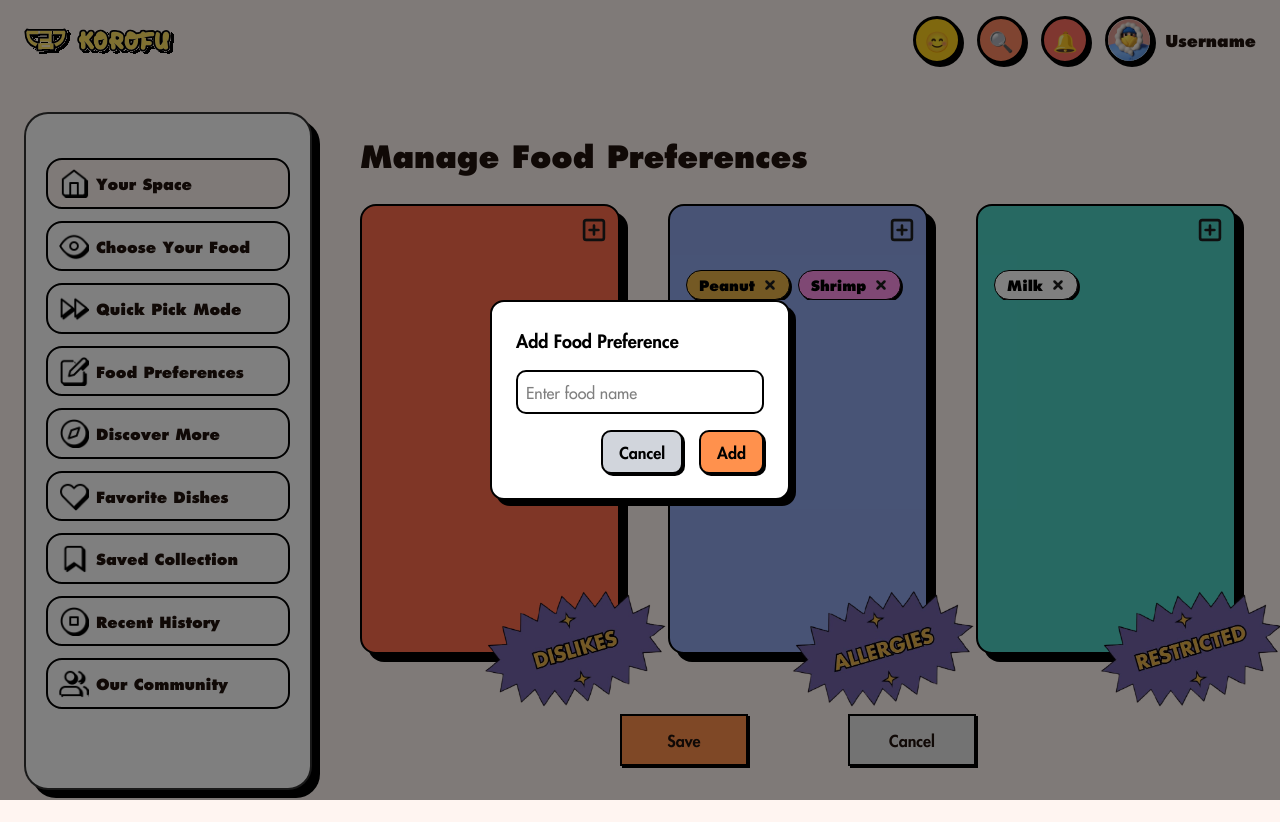
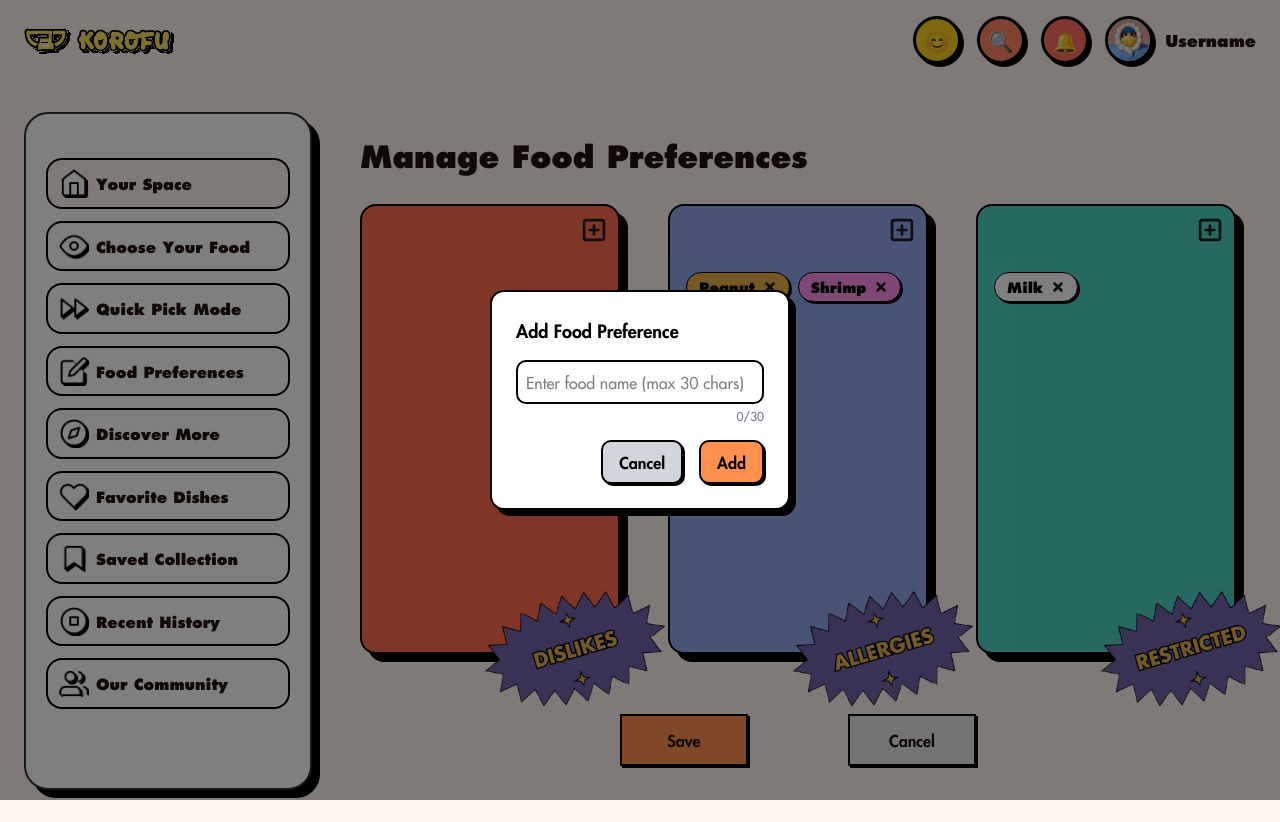
Before and after one commit to huytienlam/Korofu, a Next.js app in the folder frontend/: page /preferences in a window 1280 px wide. Both pictures are taken after a click on the element 594 px from the left and 230 px from the top of the page. Built offline with nearby package versions, Linux system fonts and the light colour scheme.

Commit message:
cải thiện nếu tag food quá dài, khắc phục bằng hiển thị tooltip và số lượng chữ tối đa được nhập

```diff
--- a/frontend/src/app/preferences/page.tsx
+++ b/frontend/src/app/preferences/page.tsx
@@ -50,10 +50,12 @@ export default function FoodPreferences() {
 
   const addFood = () => {
     if (modalValue.trim() && activeSetItems) {
+      // Trim and limit the text length
+      const trimmedName = modalValue.trim().slice(0, 30); // Limit to 30 characters
       const newColor = getNextColor();
       activeSetItems((prev) => [
         ...prev,
-        { name: modalValue.trim(), color: newColor },
+        { name: trimmedName, color: newColor },
       ]);
       setTotalCount((prev) => prev + 1);
       setModalOpen(false);
@@ -93,14 +95,15 @@ export default function FoodPreferences() {
         </div>
 
         {/* Tags Container */}
-        <div className="pt-12 flex flex-wrap gap-2 content-start overflow-y-auto cursor-pointer">
+        <div className="pt-12 flex flex-wrap gap-2 content-start overflow-y-auto">
           {items.map((item, index) => (
             <div
               key={index}
-              className="flex items-center px-3 py-1 rounded-full border border-black shadow-[2px_2px_0_#000] text-sm"
+              className="flex items-center px-3 my-0.5 py-1 rounded-full border border-black shadow-[2px_2px_0_#000] text-sm max-w-[200px] group relative"
               style={{ backgroundColor: item.color }}
+              title={item.name} // Tooltip for full text
             >
-              <span className="mr-2 font-extrabold text-black">
+              <span className="mr-2 font-extrabold text-black truncate">
                 {item.name}
               </span>
               <Image
@@ -108,9 +111,16 @@ export default function FoodPreferences() {
                 alt="Delete"
                 width={14}
                 height={14}
-                className="cursor-pointer"
+                className="cursor-pointer flex-shrink-0"
                 onClick={() => handleDelete(setItems, index)}
               />
+
+              {/* Tooltip for long text */}
+              {item.name.length > 15 && (
+                <div className="absolute bottom-full left-1/2 transform -translate-x-1/2 mb-2 px-2 py-1 bg-black text-white text-xs rounded opacity-0 group-hover:opacity-100 transition-opacity duration-200 pointer-events-none whitespace-nowrap z-20">
+                  {item.name}
+                </div>
+              )}
             </div>
           ))}
         </div>
@@ -183,14 +193,20 @@ export default function FoodPreferences() {
                 <h2 className="text-lg font-bold text-black">
                   Add Food Preference
                 </h2>
+                <div className="relative">
                   <input
                     type="text"
                     value={modalValue}
                     onChange={(e) => setModalValue(e.target.value)}
-                  className="border-2 border-black p-2 text-black rounded-lg"
-                  placeholder="Enter food name"
+                    className="border-2 border-black p-2 text-black rounded-lg w-full"
+                    placeholder="Enter food name (max 30 chars)"
                     onKeyPress={(e) => e.key === "Enter" && addFood()}
+                    maxLength={30}
                   />
+                  <div className="text-xs text-gray-500 mt-1 text-right">
+                    {modalValue.length}/30
+                  </div>
+                </div>
                 <div className="flex gap-4 justify-end">
                   <button
                     onClick={() => setModalOpen(false)}
```
Lines whose indentation alone changed are shown as unchanged.
